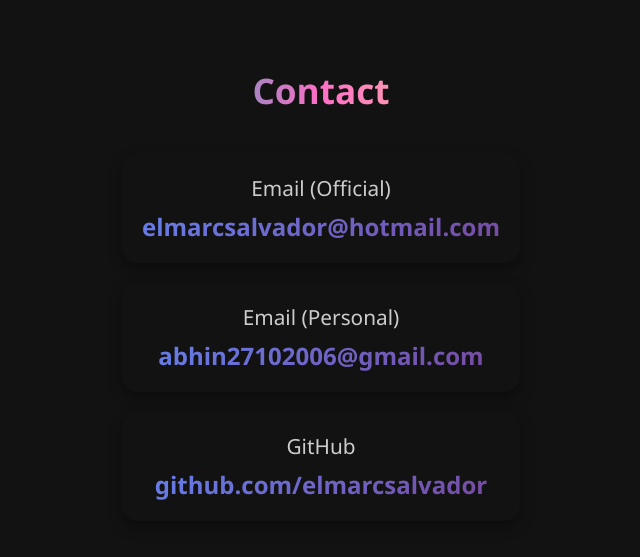
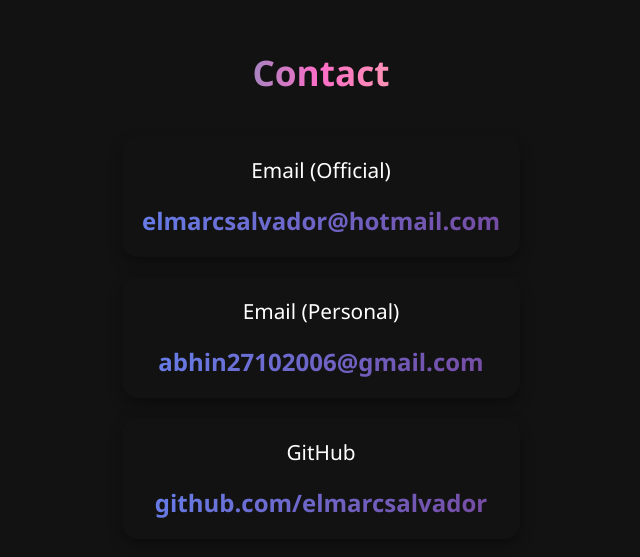
Before and after one commit to elmarcsalvador/elmarcsalvador.github.com, a plain HTML site: page index.html in a window 1280 px wide. Shown: the part 3307-3864 px from the top of the page, without its empty margins (319-959 px from the left). Drawn offline with Linux system fonts and the light colour scheme.

Commit message:
Update style.css

```diff
--- a/style.css
+++ b/style.css
@@ -215,7 +215,7 @@
   font-size: 1.3rem; /* slightly larger text */
   font-weight: 500;
   box-shadow: 0 6px 14px rgba(0,0,0,0.35);
-  transition: transform 0.6s ease, box-shadow 0.6s ease;
+  transition: 0.6s ease;
   background: linear-gradient(135deg, #667eea, #764ba2);
   font-size: 2rem;
   -webkit-background-clip: text;
@@ -230,7 +230,7 @@
   color: #ffffff;
   padding: 80px;
   font-size: 2rem;
-  transition: 0.6s ease-in-out;
+  transition: 0.6s ease;
   -webkit-text-fill-color: white;
 
   #skills .skill-icon {
@@ -368,7 +368,7 @@
   padding: 20px;
   border-radius: 16px;
   box-shadow: 0 6px 14px rgba(0,0,0,0.35);
-  transition: transform 0.6s ease, box-shadow 0.6s ease;
+  transition: 0.6s ease;
   text-align: center;
   width: 100%;
   max-width: 400px;
@@ -389,12 +389,13 @@
   p {
   font-weight: 500;
   margin-bottom: 8px;
-  color: #ccc;
+  color: #ffffff;
   }
 }
 
 .contact-card:hover {
   transform: translateY(-5px);
+  transition: 0.6s ease;
   box-shadow: 0 12px 24px rgba(0,0,0,0.45);
   background: linear-gradient(135deg, #ff6ec4, #7873f5);
 
@@ -413,3 +414,17 @@
     border-style: dotted;
   }
 }
+
+#contact .contact-icon {
+  width: 1em;
+  height: 1em;
+  vertical-align: middle;
+}
+
+#contact p {
+  margin-bottom: 20px;
+  display: flex;
+  align-items: center;
+  justify-content: center;
+  gap: 10px; /* spacing between icon & text */
+}
```
